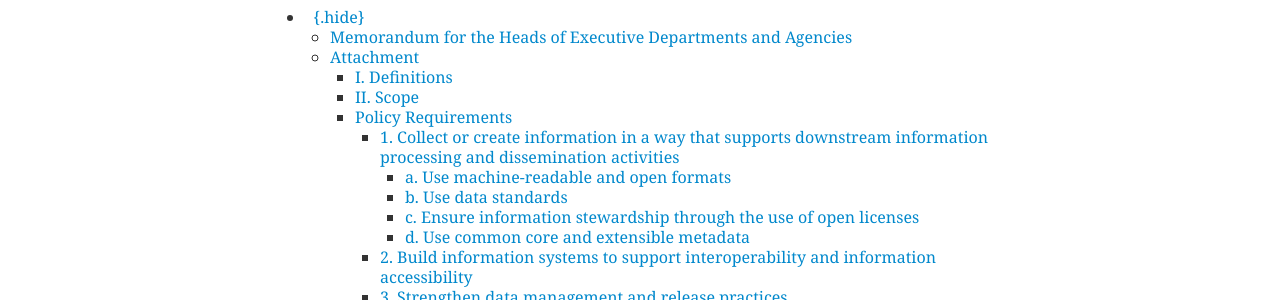
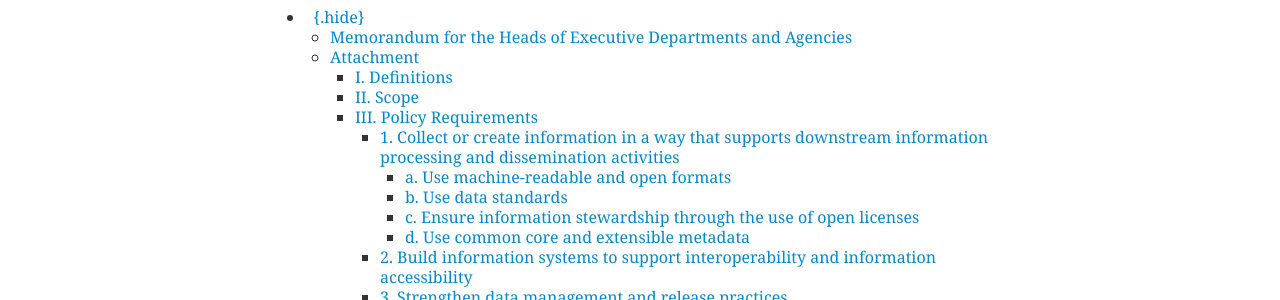
Before and after one commit to gbinal/p-o-d.github.com, a Jekyll site: the page built from policy-memo.md, in a window 1280 px wide and 900 px high, scrolled down 435 px. Shown: the part 154-454 px from the top of the window. Built offline with Jekyll 4.4.1, drawn with Linux system fonts in a browser that asks for light colours; nearby versions of some CDN libraries; some of the changed text lies outside the part shown.

Commit message:
Update policy-memo.md
section title

```diff
--- a/policy-memo.md
+++ b/policy-memo.md
@@ -82,7 +82,7 @@ This attachment provides definitions and implementation guidance for M-13-13, *O
 
 The requirements in part III, sections 1 and 2 of this Memorandum apply to all new information collection, creation, and system development efforts as well as major modernization projects that update or re-design existing information systems. National Security Systems, as defined in 40 U.S.C. § 11103, are exempt from the requirements of this policy. The requirements in part III, section 3 apply to management of all datasets used in an agency's information systems. Agencies are also encouraged to improve the discoverability and usability of existing datasets by making them "open" using the methods outlined in this Memorandum, prioritizing those that have already been released to the public or otherwise deemed high-value or high-demand through engagement with customers (see part III, section 3.c). Agencies should exercise judgment before publicly distributing data residing in an existing system by weighing the value of openness against the cost of making those data public.
 
-### Policy Requirements
+### III. Policy Requirements
 
 Agencies' management of information resources must begin at the earliest stages of the planning process, well before information is collected or created. Early strategic planning will allow the Federal Government to design systems and develop processes that unlock the full value of the information, and provide a foundation from which agencies can continue to manage information throughout its life cycle.
 
```
